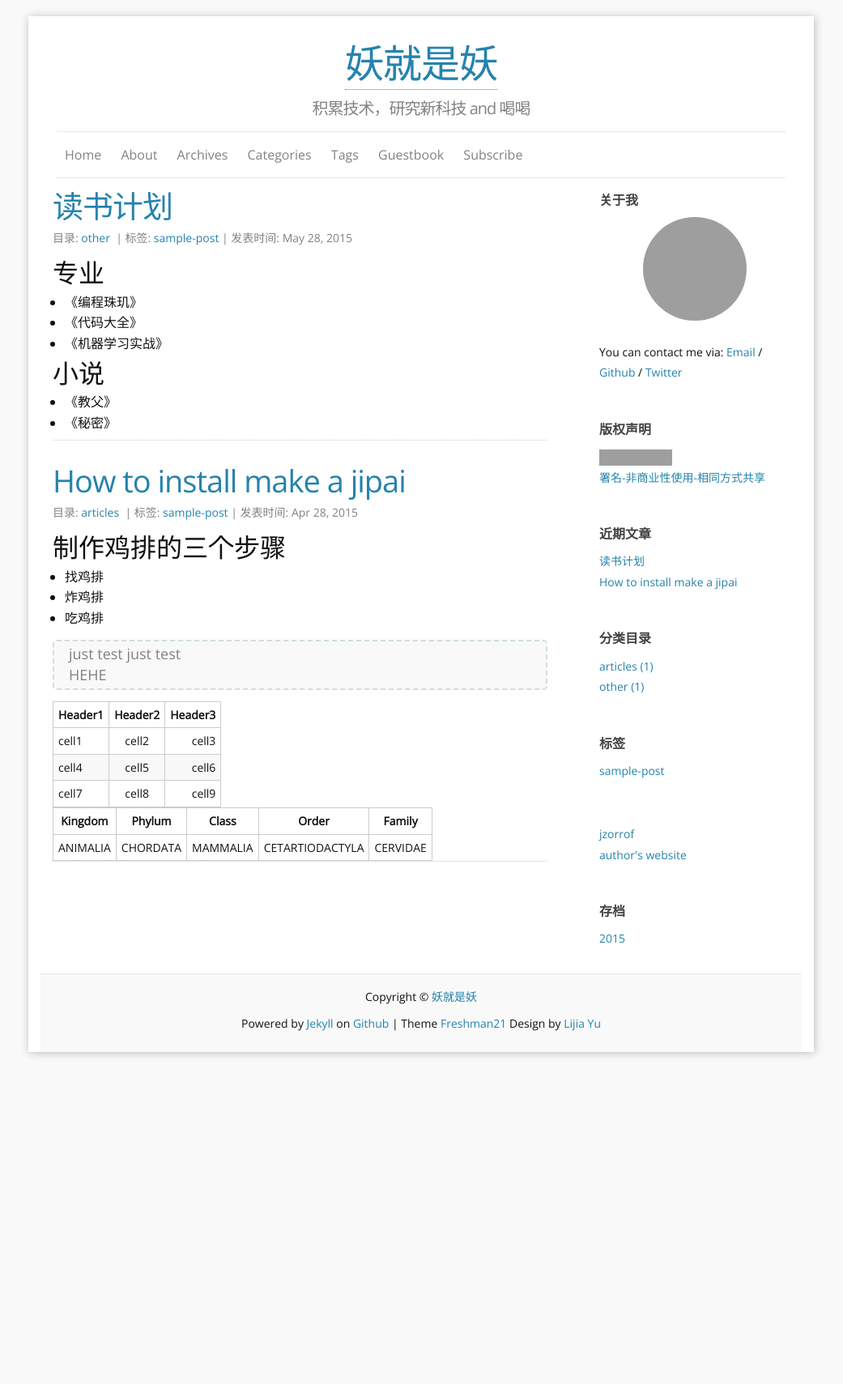
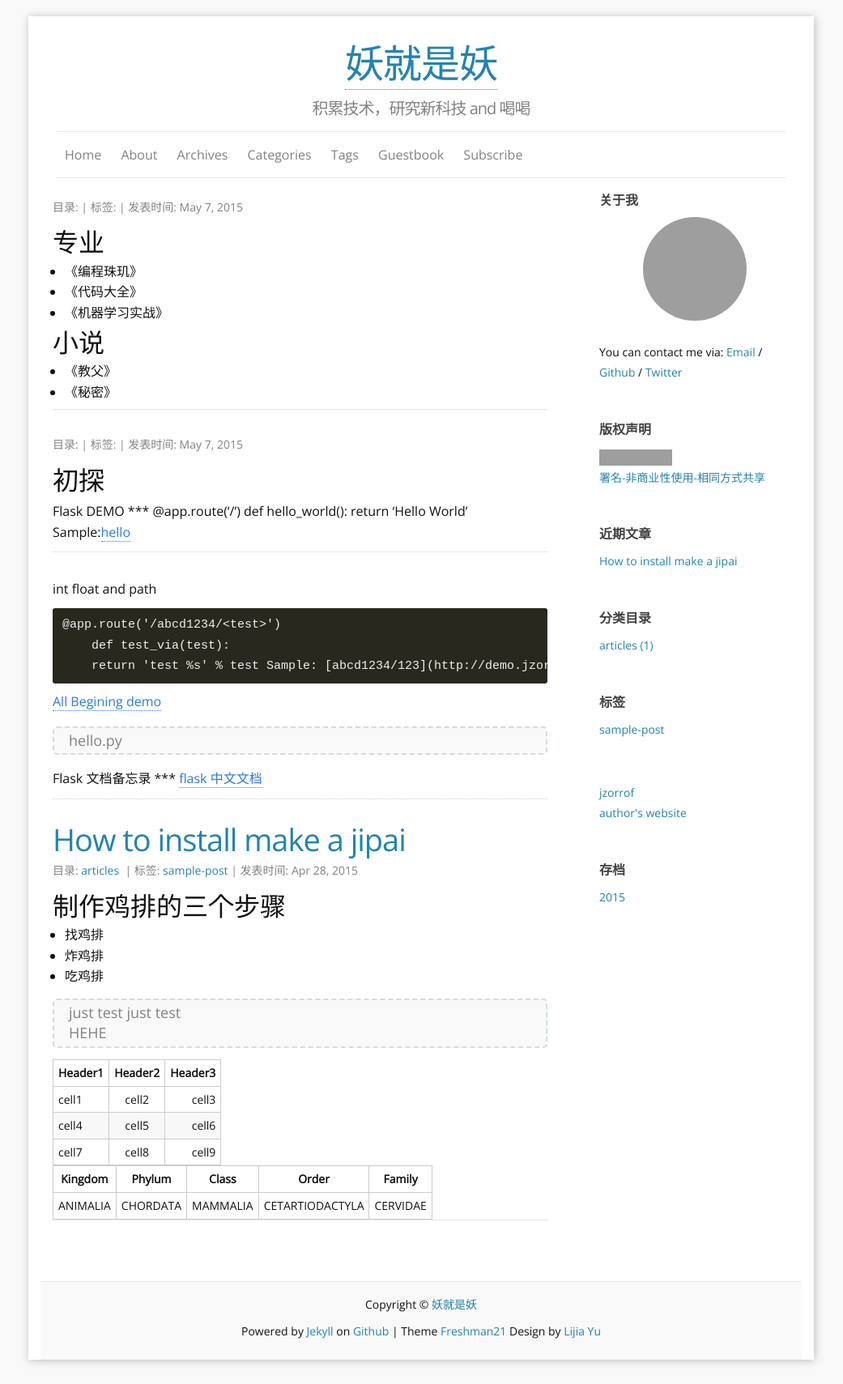
Before and after one commit to jzorrof/jzorrof.github.com, a Jekyll site: the page built from index.html, in a window 1280 px wide. Shown: the whole page at 81% size, without its empty margins (120-1161 px from the left). Built offline with Jekyll 4.4.1, drawn with Linux system fonts in a browser that asks for light colours; the list of posts is cut into pages by our own code; before the commit the page ends 1329 px from its top, so only the background shows below that; grey boxes are pictures that could not be loaded.

Commit message:
update 2015-5-7

```diff
--- /dev/null
+++ b/_posts/2015-05-07-memo-flask.md
@@ -0,0 +1,35 @@
+---
+layout: post
+title: Flask 备忘
+categories: 备忘录
+tags:
+-memos
+comments: true
+description: flask 初步
+---
+
+初探
+----
+Flask DEMO
+***
+    @app.route('/')
+    def hello_world():
+        return 'Hello World'
+Sample:[hello](http://demo.jzorrof.info/hello "hello")
+
+***
+int float and path
+
+    @app.route('/abcd1234/<test>')
+        def test_via(test):
+        return 'test %s' % test
+Sample: [abcd1234/123](http://demo.jzorrof.info/abcd1234/123)
+
+[All Begining demo](https://github.com/jzorrof/web_project)
+
+>hello.py
+
+
+Flask 文档备忘录
+***
+[flask 中文文档](http://docs.jinkan.org/docs/flask/)
--- a/_posts/2015-05-28-test.md
+++ b/_posts/2015-05-07-test.md
@@ -2,7 +2,8 @@
 layout: post
 title: 读书计划
 categories: other
-tags: [sample-post]
+tags:
+read
 comments: true
 description: 夏季读书计划
 ---
```
Also changed, not shown: 1 other file.
